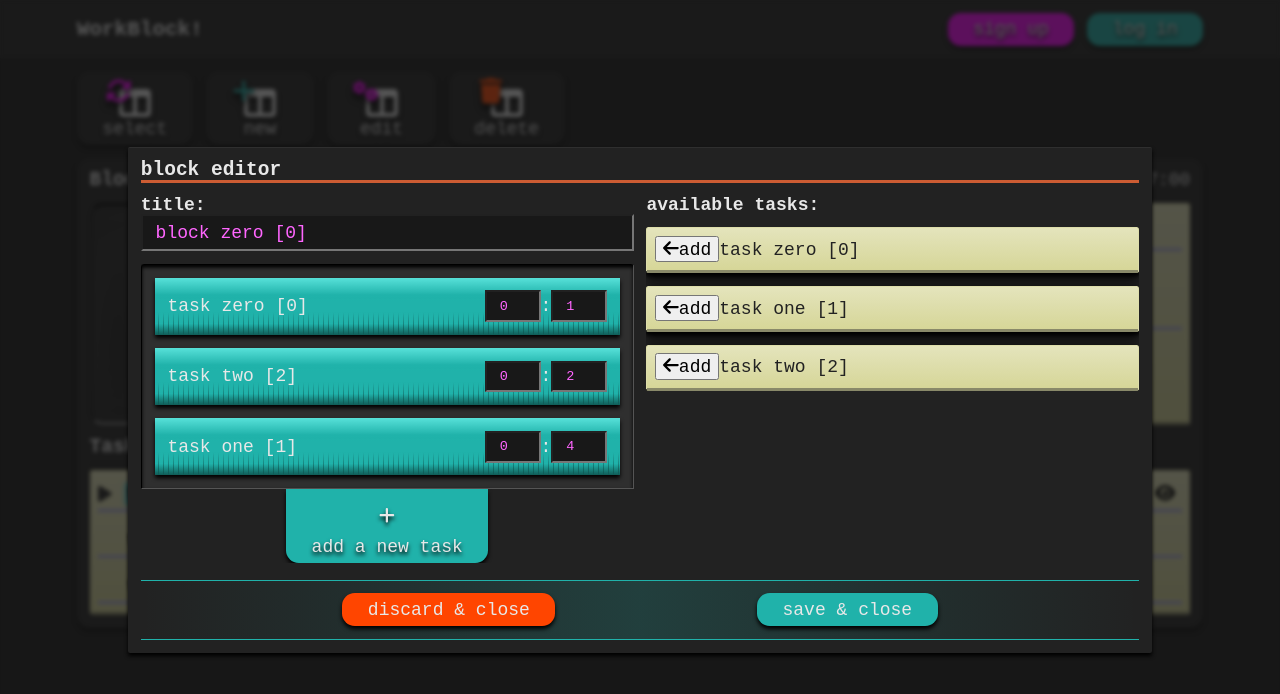
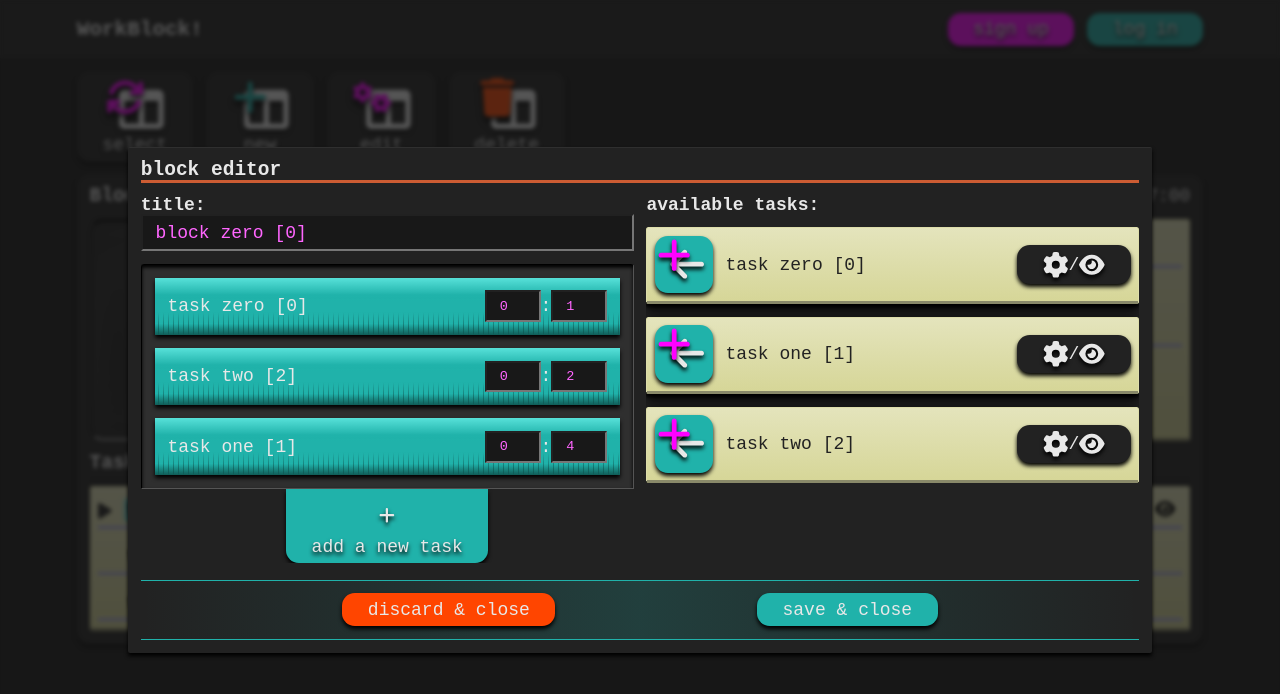
Before and after one commit to kevinstonge/workblock, a Next.js app: page / in a window 1280 px wide. Both pictures are taken after a click on the button "new". Shown: the top 694 px of the page. Built offline with nearby package versions, Linux system fonts and the light colour scheme; no server answers.

Commit message:
AvailableTaskList styling in progress

```diff
--- a/components/AvailableTasksList.tsx
+++ b/components/AvailableTasksList.tsx
@@ -4,7 +4,7 @@ import actionTypes from '../state/actionTypes';
 import styles from '../styles/AvailableTasksList.module.scss';
 import { useContext } from 'react';
 import { FontAwesomeIcon } from '@fortawesome/react-fontawesome';
-import { faArrowLeft, faPlus } from '@fortawesome/free-solid-svg-icons';
+import { faArrowLeft, faPlus, faGear, faEye } from '@fortawesome/free-solid-svg-icons';
 const AvailableTasksList = () => {
   const {
     state: { tasks },
@@ -15,13 +15,17 @@ const AvailableTasksList = () => {
       <ul>
         {tasks.map((t) => (
           <li>
-            <span>
-              <button>
-                <FontAwesomeIcon icon={faArrowLeft} />
-                add
-              </button>
+            <span className={styles.left}>
+            <button data-glow-color="c2" className="double-icon">
+            <FontAwesomeIcon icon={faArrowLeft} className="f1 bottom-icon" />
+            <FontAwesomeIcon icon={faPlus} className="c1 top-icon" />
+            </button>
+
+            {t.title}
             </span>
-            {t.title}
+            <span className={styles.right}>
+              <button><FontAwesomeIcon icon={faGear} />/<FontAwesomeIcon icon={faEye} /></button>
+            </span>
           </li>
         ))}
       </ul>
--- a/styles/AvailableTasksList.module.scss
+++ b/styles/AvailableTasksList.module.scss
@@ -1,5 +1,5 @@
-@import './global/vars.scss';
-@import './global/mixins.scss';
+@import "./global/vars.scss";
+@import "./global/mixins.scss";
 .listContainer {
   max-height: 70vh;
   overflow-y: auto;
@@ -7,7 +7,37 @@
   > ul {
     @include flexC();
     > li {
+      @include flexR();
+      gap: 0.5vw;
+      align-items: center;
+      justify-content: space-between;
       @include paperView();
+      > span {
+        @include flexR();
+        align-items: center;
+        &.left {
+          > button {
+            @include button();
+            padding: 0;
+            @include flexR();
+            gap: 0;
+          }
+        }
+        &.right {
+          > button {
+            @include button();
+            @include flexR();
+            gap: 0;
+            align-items: center;
+            > svg {
+              width: 2vw;
+              height: 2vw;
+              min-width: 1.5rem;
+              min-height: 1.5rem;
+            }
+          }
+        }
+      }
     }
   }
 }
--- a/styles/global/utility.scss
+++ b/styles/global/utility.scss
@@ -1,5 +1,5 @@
-@import './vars.scss';
-@import './mixins.scss';
+@import "./vars.scss";
+@import "./mixins.scss";
 body {
   background-color: $b1;
   color: $f1;
@@ -87,25 +87,26 @@ label {
   position: relative;
   top: 0;
   width: 4.5vw;
-  height: 3.2vw;
-  min-width: 1.2rem;
-  min-height: 1.2rem;
+  height: 4.5vw;
+  min-width: 2rem;
+  min-height: 2rem;
   .top-icon {
     position: absolute;
     top: 0;
     left: 0;
-    width: 2vw;
-    height: 2vw;
-    min-width: 1rem;
-    min-height: 1rem;
+    width: 3vw;
+    height: 3vw;
+    min-width: 2rem;
+    min-height: 2rem;
     @include dropShadow();
   }
   .bottom-icon {
     position: absolute;
     top: 0.7vw;
-    left: 1vw;
-    width: 2.5vw;
-    height: 2.5vw;
+    left: 1vw; //problem causer! when calculating min-width, the 1vw messes up the offset.
+    //if you specify min-width, and set the position to the RIGHT instead, you can fake the min-left effect
+    width: 3.5vw;
+    height: 3.5vw;
     min-width: 1rem;
     min-height: 1rem;
   }
```
